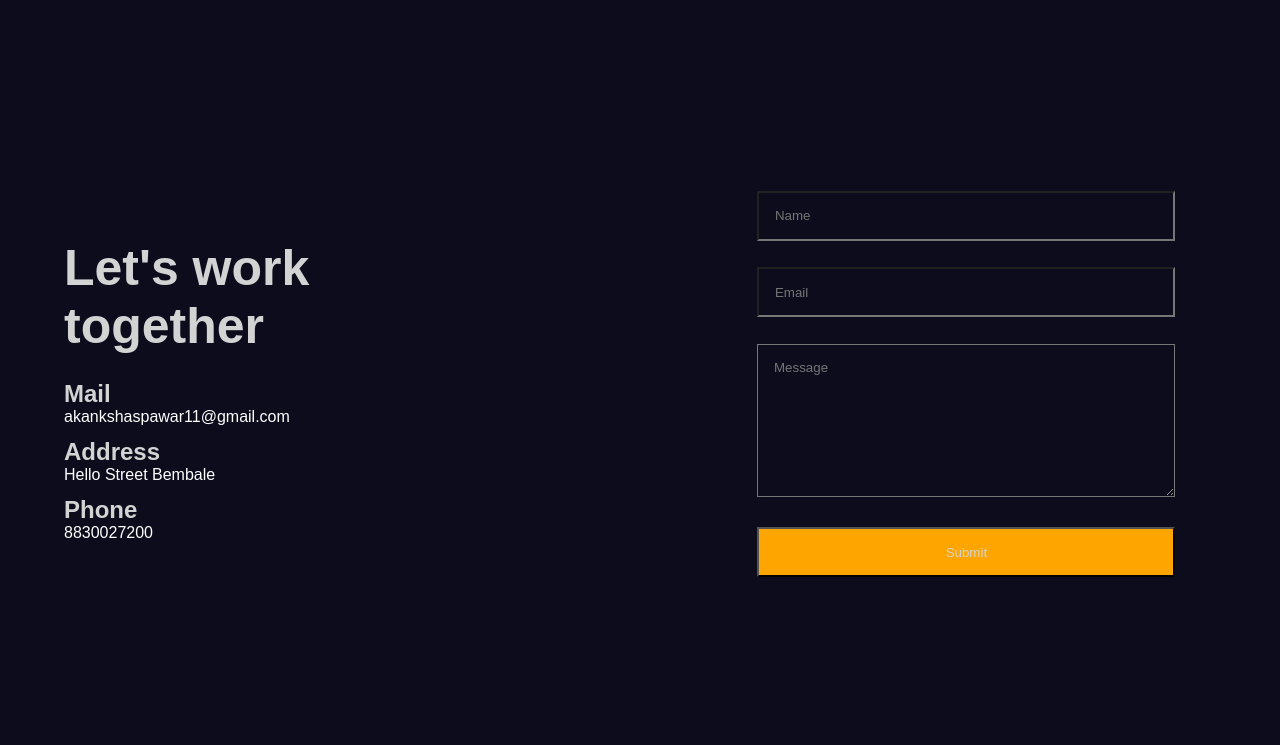
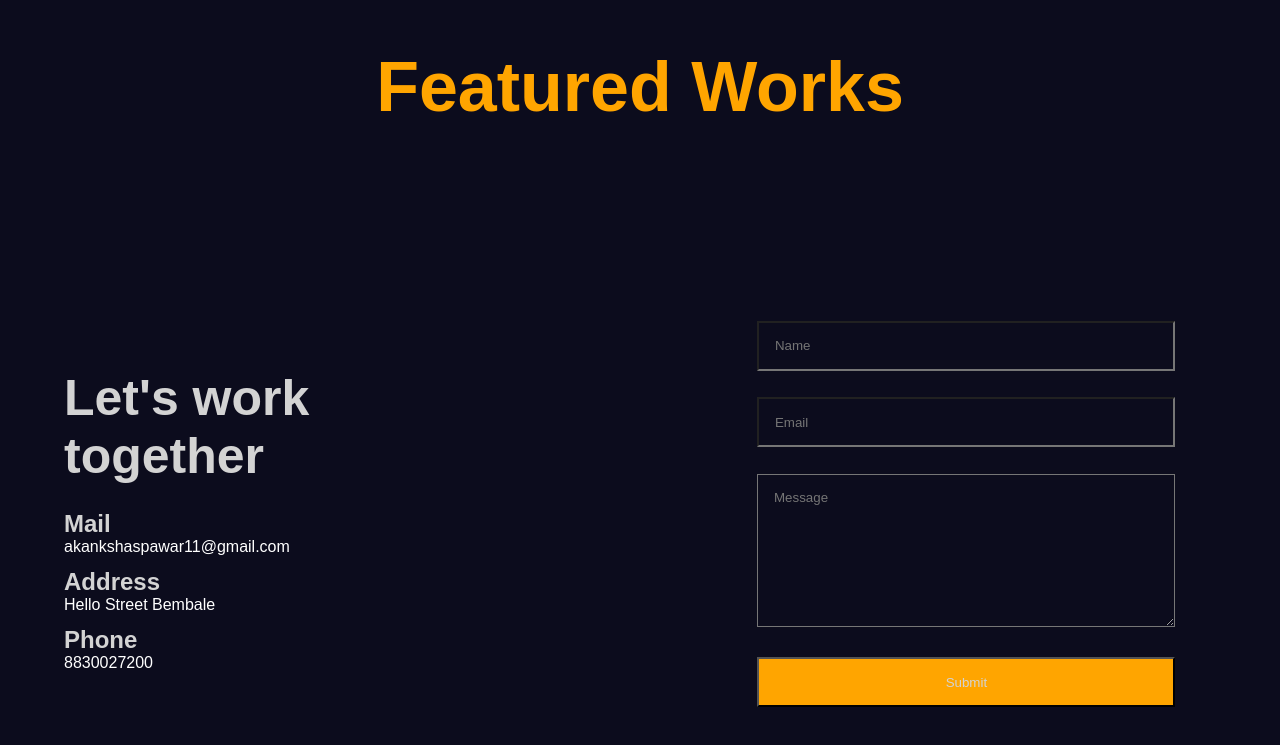
Before and after one commit to Sanket-Ghogare/Animated_Portfolio, a React (Vite) app: page / in a window 1280 px wide. Shown: the part 4387-5132 px from the top of the page. Built offline with nearby package versions, Linux system fonts and the light colour scheme.

Commit message:
first_Rohan

```diff
--- a/src/App.jsx
+++ b/src/App.jsx
@@ -54,6 +54,8 @@ import Test from './componenets/Navbar/Test';
 import Sidebar from './componenets/Navbar/sidebar/Sidebar';
 import Services from './componenets/Services';
 import Parallax from './componenets/Parallax';
+import Portfolio from './componenets/portfolio/Portfolio';
+
 const App = () =>{
 return (
 <>
@@ -74,6 +76,8 @@ return (
    </section>
 
    <section className='abc'></section>
+
+    <Portfolio/>
 
     <section id='Contact'>
     <Contact/>
--- /dev/null
+++ b/src/componenets/portfolio/Portfolio.jsx
@@ -0,0 +1,85 @@
+import  './Portfolio.scss';
+import {motion, useScroll, useSpring} from "framer-motion";   // motion is component and useScroll is the hook.
+import React, { useRef } from "react";
+
+const items = [
+    {
+        id: 1,
+        title:"React Js",
+        img:"https://www.pexels.com/photo/winter-day-20054790/",
+        desc: "Lorem ipsum dolor sit amet consectetur adipisicing elit. Ipsa, corporis! Recusandae tempore dolores a saepe porro expedita cum eaque iure sed."
+    },
+    {
+        id: 2,
+        title:"Angular Js",
+        img:"https://images.pexels.com/photos/19808987/pexels-photo-19808987/free-photo-of-road-in-forest.jpeg?auto=compress&cs=tinysrgb&w=600&lazy=load",
+        desc: "Lorem ipsum dolor sit amet consectetur adipisicing elit. Ipsa, corporis! Recusandae tempore dolores a saepe porro expedita cum eaque iure sed."
+    },
+    {
+        id: 3,
+        title:"Image Enhance App",
+        img:"https://images.pexels.com/photos/19992083/pexels-photo-19992083/free-photo-of-arc-de-triomphe-at-sunset.jpeg?auto=compress&cs=tinysrgb&w=600&lazy=load",
+        desc: "Lorem ipsum dolor sit amet consectetur adipisicing elit. Ipsa, corporis! Recusandae tempore dolores a saepe porro expedita cum eaque iure sed."
+    },
+    {
+        id: 4,
+        title:"Music App",
+        img:"https://images.pexels.com/photos/1051589/pexels-photo-1051589.jpeg?auto=compress&cs=tinysrgb&w=600&lazy=load",
+        desc: "Lorem ipsum dolor sit amet consectetur adipisicing elit. Ipsa, corporis! Recusandae tempore dolores a saepe porro expedita cum eaque iure sed."
+    },
+];
+
+const Single = ({item}) =>{
+    const ref = useRef();
+
+    const {scrollMyProgress} = useScroll({
+        target: ref,
+        // offset:["start start", "end start"]
+    });
+
+    const scaleY = useTransform(scrollMyProgress,[0, 1], [-300, 300]);
+
+    return <section>
+        <div className="container">
+            <div className="wrapper">
+                <div className="imageContainer"  ref={ref}>
+                <img src={item.img}/>
+                <motion.div className="textContainer" style={{scaleY}}>
+                    <h2>{item.title}</h2>
+                    <p>{item.desc}</p>
+                    <button>Text Me</button>
+                </motion.div>
+                </div>
+            </div>
+        </div>
+    </section>
+};
+const Portfolio = () => {
+
+    const ref = useRef();
+
+    const {scrollMyProgress} = useScroll({
+        target: ref,
+        offset: ["end end", "start start"],
+    });
+
+    const scaleX = useSpring(scrollMyProgress,{
+        stiffness:100,
+        damping:30,
+    })
+
+  return (
+    <div className='portfolio' ref={ref}>
+        <div className="sam">
+            <h1>Featured Works</h1>
+            <motion.div style={{scaleX}} className="samHello"></motion.div>
+        </div>
+
+      {items.map((item) => {
+        <Single item={item} value={item.id}/>
+      })}
+    </div>
+  )
+}
+
+export default Portfolio;
--- /dev/null
+++ b/src/componenets/portfolio/Portfolio.scss
@@ -0,0 +1,75 @@
+.portfolio{
+    position: relative;
+
+    .sam{
+        position: sticky;
+        top: 0;
+        left: 0;
+        padding-top: 50px;
+        text-align: center;
+        color: orange;
+        font-size: 35px;
+        h1{
+
+        }
+
+        .sameHello{
+            height: 10px;
+            background-color: white;
+        }
+    }
+    .container{
+        display:flex;
+        align-items: center;
+        justify-content: center;
+        height: 100%;
+        width: 100%;
+        overflow: hidden;
+
+        .wrapper{
+            max-width: 1366px;
+            height: 100%;
+            margin:auto;
+            display:flex;
+            align-items: center;
+            justify-content: center;
+            gap:50px;
+
+            .imageContainer{
+                flex:1;
+                height: 50%;
+            }
+
+            img{
+                height: 100%;
+                width: 100%;
+                object-fit: cover;
+            }
+
+            .textContainer{
+                flex:1;
+                display: flex;
+                flex-direction: column;
+                gap: 30px;
+
+                h2{
+                    font-size: 72px;
+                }
+
+                p{
+                    color:grey;
+                    font-size: 20px;
+                }
+
+                button{
+                    background-color: orange;
+                    border: none;
+                    border-radius: 10px;
+                    padding: 10px;
+                    width: 200px;
+                    cursor: pointer;
+                }
+            }
+        }
+    }
+}
```
